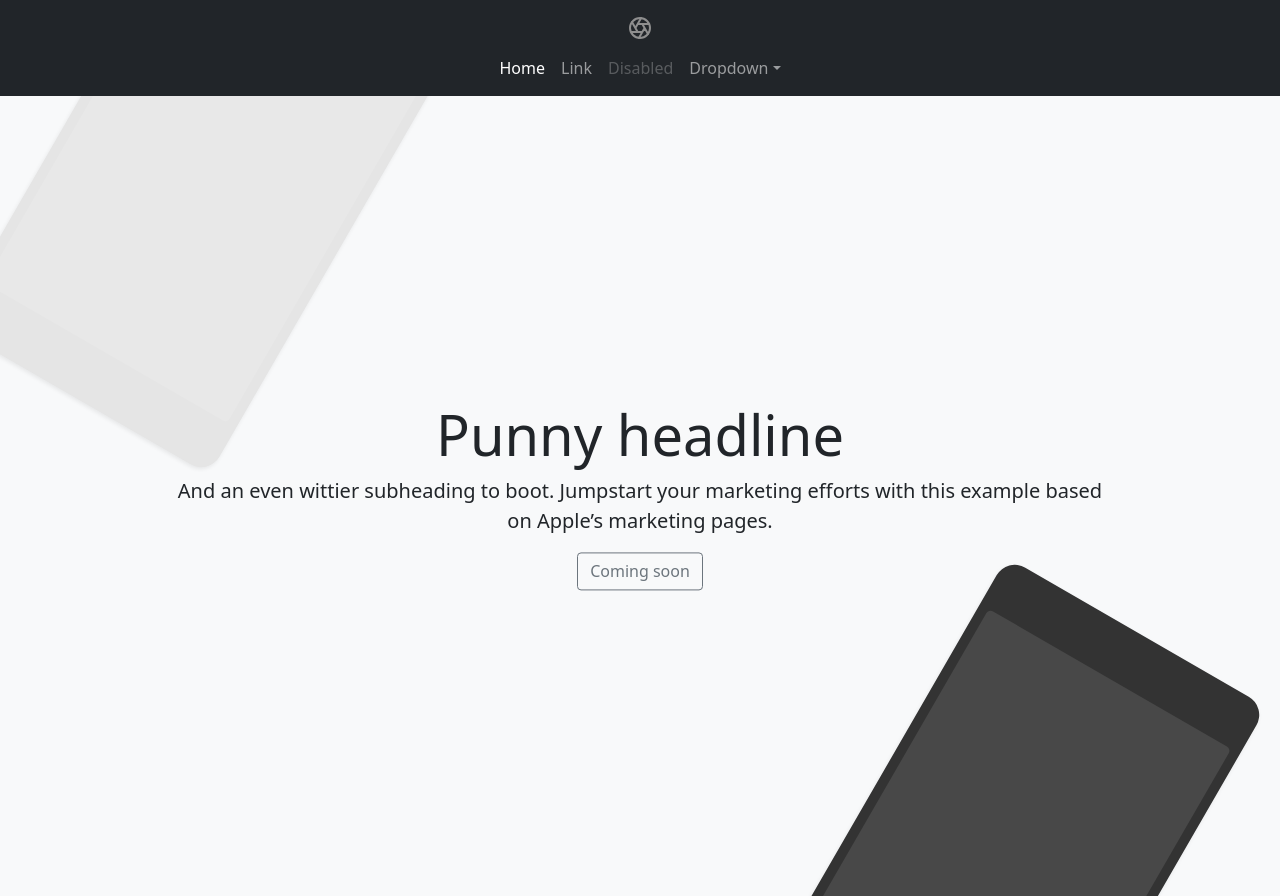
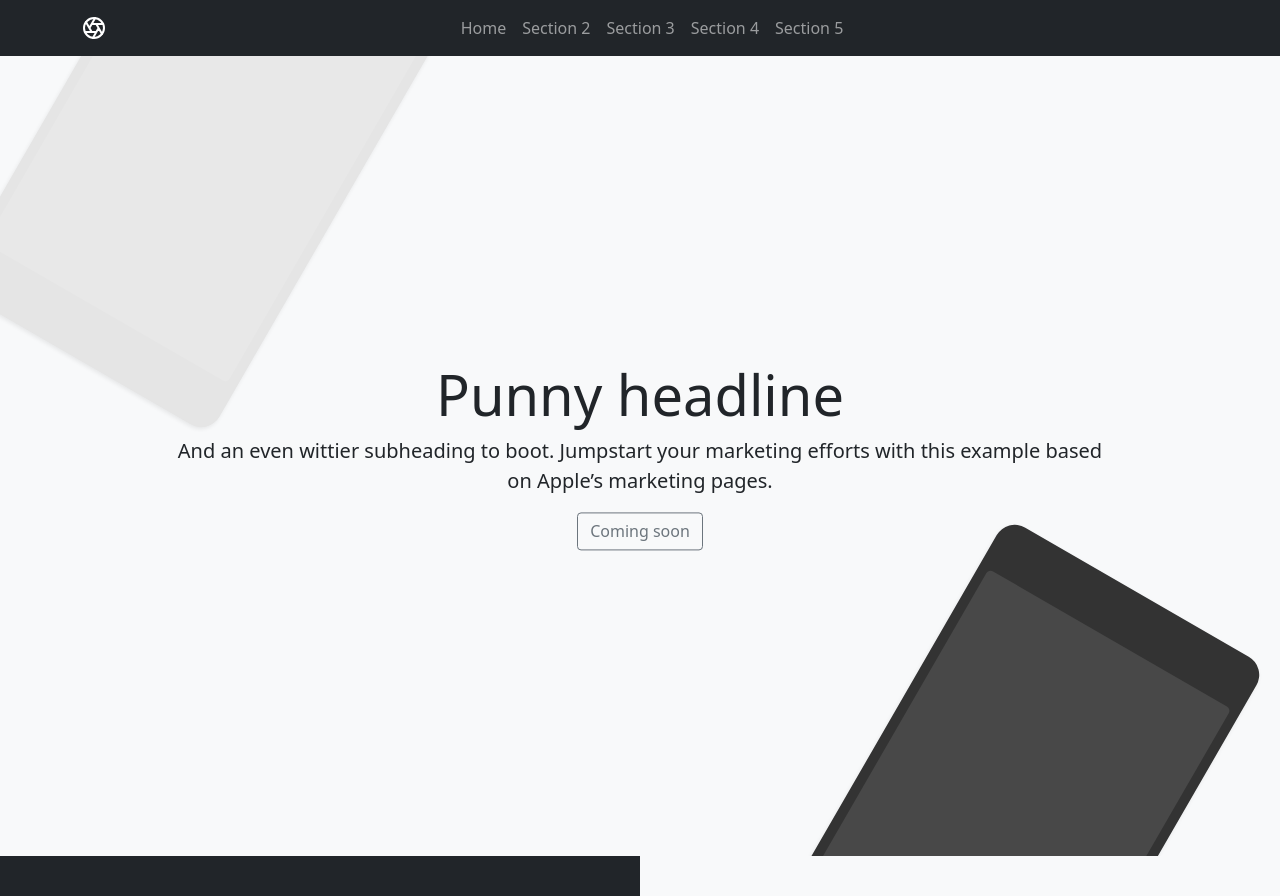
Before and after one commit to xport-indonesia/microbiome, a plain HTML site: page index.html in a window 1280 px wide. Shown: the top 896 px of the page. Drawn offline with nearby package versions, Linux system fonts and the light colour scheme.

Commit message:
[UPDATE] styling

```diff
--- a/css/product.css
+++ b/css/product.css
@@ -11,14 +11,14 @@
     -webkit-backdrop-filter: saturate(180%) blur(20px);
     backdrop-filter: saturate(180%) blur(20px);
   } */
-  .site-header a {
+  /* .site-header a {
     color: #8e8e8e;
     transition: color .15s ease-in-out;
   }
   .site-header a:hover {
     color: #fff;
     text-decoration: none;
-  }
+  } */
 
   /*
    * Dummy devices (replace them with your own or something else entirely!)
--- a/index.html
+++ b/index.html
@@ -11,44 +11,25 @@
     <link rel="canonical" href="https://getbootstrap.com/docs/5.0/examples/product/">
     <!-- Bootstrap core CSS -->
     <link href="./dist/bootstrap/css/bootstrap.min.css" rel="stylesheet">
-    <!-- Favicons -->
-    <link rel="apple-touch-icon" href="/docs/5.0/assets/img/favicons/apple-touch-icon.png" sizes="180x180">
-    <link rel="icon" href="/docs/5.0/assets/img/favicons/favicon-32x32.png" sizes="32x32" type="image/png">
-    <link rel="icon" href="/docs/5.0/assets/img/favicons/favicon-16x16.png" sizes="16x16" type="image/png">
-    <link rel="manifest" href="/docs/5.0/assets/img/favicons/manifest.json">
-    <link rel="mask-icon" href="/docs/5.0/assets/img/favicons/safari-pinned-tab.svg" color="#7952b3">
-    <link rel="icon" href="/docs/5.0/assets/img/favicons/favicon.ico">
+    <script src="https://ajax.googleapis.com/ajax/libs/jquery/3.5.1/jquery.min.js"></script>
     <meta name="theme-color" content="#7952b3">
-    <style>
-      .bd-placeholder-img {
-        font-size: 1.125rem;
-        text-anchor: middle;
-        -webkit-user-select: none;
-        -moz-user-select: none;
-        user-select: none;
-      }
-
-      @media (min-width: 768px) {
-        .bd-placeholder-img-lg {
-          font-size: 3.5rem;
-        }
-      }
-    </style>
     <!-- Custom styles for this template -->
     <link href="./css/product.css" rel="stylesheet">
   </head>
   <body>
 
 <header class="site-header sticky-top bg-dark">
-  <div class="pt-3">
+  <!-- <div class="pt-3">
     <a href="#" aria-label="Product">
       <svg xmlns="http://www.w3.org/2000/svg" width="24" height="24" fill="none" stroke="currentColor" stroke-linecap="round" stroke-linejoin="round" stroke-width="2" class="d-block mx-auto" role="img" viewBox="0 0 24 24"><title>Product</title><circle cx="12" cy="12" r="10"/><path d="M14.31 8l5.74 9.94M9.69 8h11.48M7.38 12l5.74-9.94M9.69 16L3.95 6.06M14.31 16H2.83m13.79-4l-5.74 9.94"/></svg>
     </a>
-  </div>
+  </div> -->
 
   <nav class="navbar navbar-expand-lg navbar-dark bg-dark" aria-label="Tenth navbar example">
     <div class="container-xl">
-      <div class="navbar-brand m-0 p-0"></div>
+      <div class="navbar-brand m-0 p-0">
+        <svg xmlns="http://www.w3.org/2000/svg" width="24" height="24" fill="none" stroke="currentColor" stroke-linecap="round" stroke-linejoin="round" stroke-width="2" class="d-block mx-auto" role="img" viewBox="0 0 24 24"><title>Product</title><circle cx="12" cy="12" r="10"/><path d="M14.31 8l5.74 9.94M9.69 8h11.48M7.38 12l5.74-9.94M9.69 16L3.95 6.06M14.31 16H2.83m13.79-4l-5.74 9.94"/></svg>
+      </div>
       <button class="navbar-toggler" type="button" data-bs-toggle="collapse" data-bs-target="#navbarsExample08" aria-controls="navbarsExample08" aria-expanded="false" aria-label="Toggle navigation">
         <span class="navbar-toggler-icon"></span>
       </button>
@@ -56,21 +37,19 @@
       <div class="collapse navbar-collapse justify-content-md-center" id="navbarsExample08">
         <ul class="navbar-nav">
           <li class="nav-item">
-            <a class="nav-link active" aria-current="page" href="#">Home</a>
+            <a class="nav-link" aria-current="page" href="#">Home</a>
           </li>
           <li class="nav-item">
-            <a class="nav-link" href="#">Link</a>
+            <a class="nav-link" href="#section_2">Section 2</a>
           </li>
           <li class="nav-item">
-            <a class="nav-link disabled" href="#" tabindex="-1" aria-disabled="true">Disabled</a>
+            <a class="nav-link" href="#section_3">Section 3</a>
           </li>
-          <li class="nav-item dropdown">
-            <a class="nav-link dropdown-toggle" href="#" id="dropdown08" data-bs-toggle="dropdown" aria-expanded="false">Dropdown</a>
-            <ul class="dropdown-menu" aria-labelledby="dropdown08">
-              <li><a class="dropdown-item" href="#">Action</a></li>
-              <li><a class="dropdown-item" href="#">Another action</a></li>
-              <li><a class="dropdown-item" href="#">Something else here</a></li>
-            </ul>
+          <li class="nav-item">
+            <a class="nav-link" href="#section_4">Section 4</a>
+          </li>
+          <li class="nav-item">
+            <a class="nav-link" href="#section_5">Section 5</a>
           </li>
         </ul>
       </div>
@@ -80,7 +59,7 @@
 
 <main>
 
-<section id="section_1">
+<section id="">
   <div class="position-relative overflow-hidden vh-100 text-center bg-light">
     <div class="w-75 col-md-5 p-lg-3 position-absolute top-50 start-50 translate-middle">
       <h1 class="display-4 fw-normal">Punny headline</h1>
@@ -170,5 +149,6 @@
 </footer>
 
     <script src="./dist/bootstrap/js/bootstrap.bundle.min.js"></script>
+    <script src="./js/style.js"></script>
   </body>
 </html>
```
Also changed, not shown: css/style.css (+14 -0 lines).
